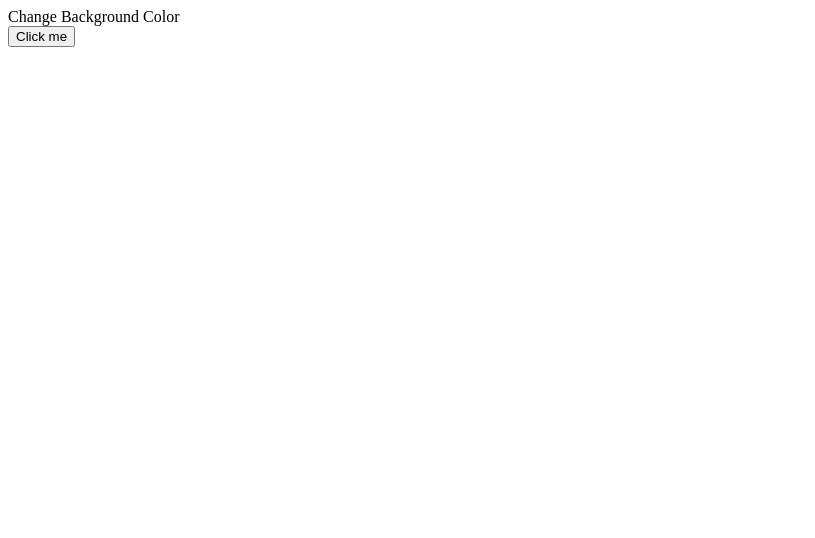
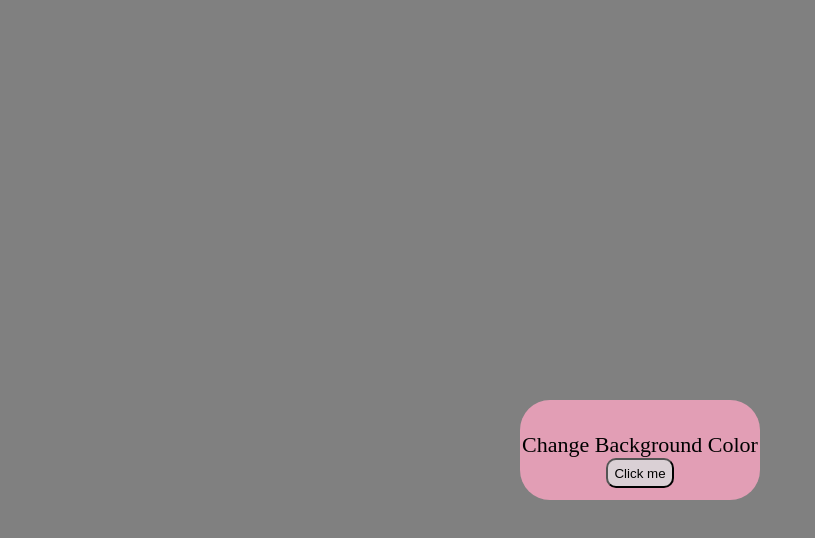
Before and after one commit to whoissamirthapa/Background-color-change, a plain HTML site: page index.html in a window 1280 px wide. Shown: the whole page, without its empty margins (0-815 px from the left). Drawn offline with Linux system fonts and the light colour scheme.

Commit message:
Update index.html

```diff
--- a/index.html
+++ b/index.html
@@ -4,7 +4,7 @@
     <meta charset="UTF-8">
     <meta name="viewport" content="width=device-width, initial-scale=1.0">
     <title>Document</title>
-    <link rel="stylesheet" href="practice.css">
+    <link rel="stylesheet" href="style.css">
 </head>
 <body>
     <div>
```
